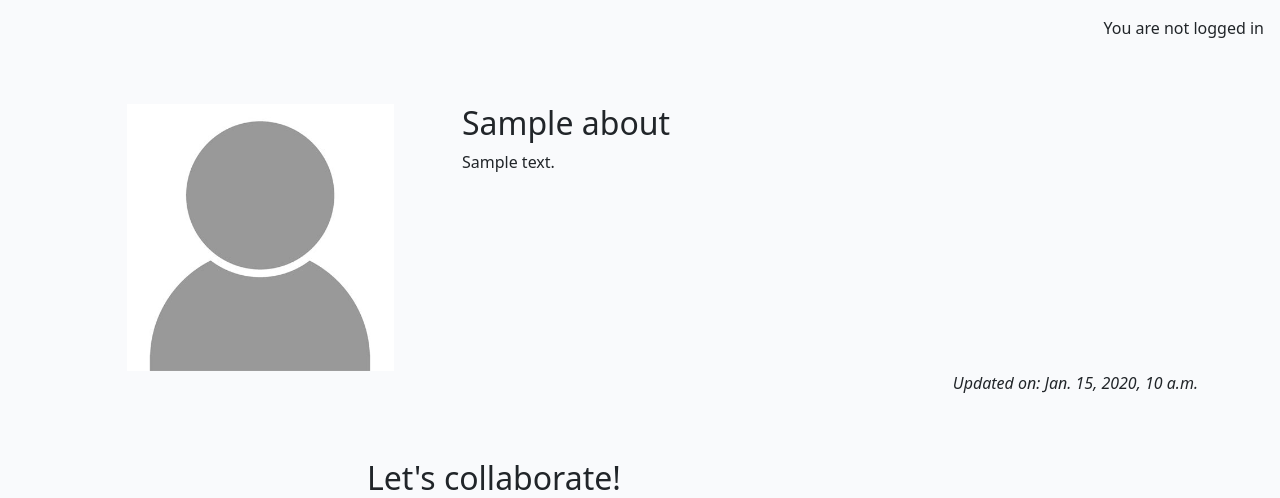
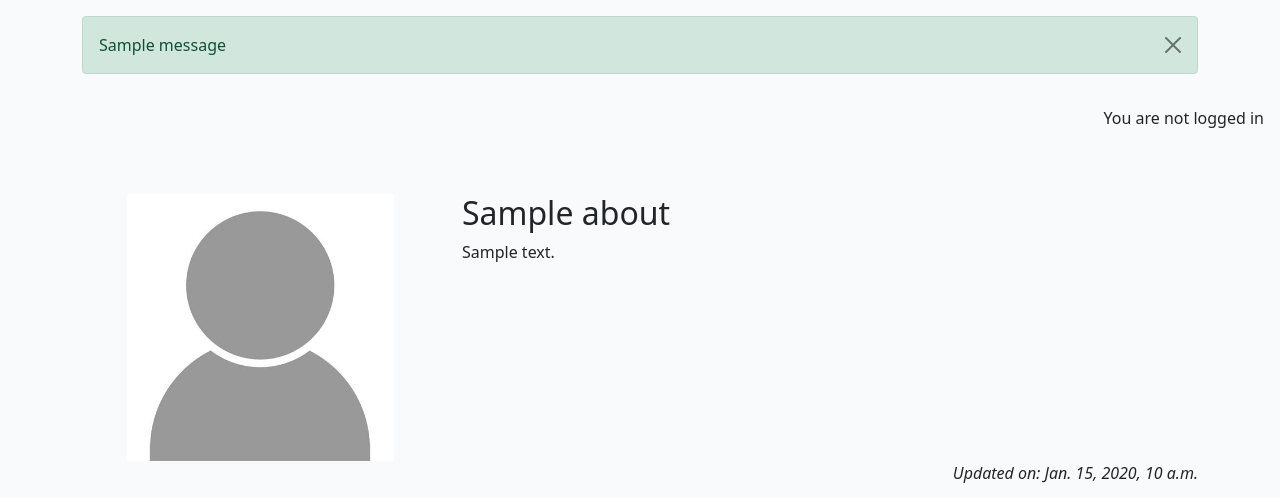
Before and after one commit to NatGok/Blog-using-django, a Django app: page /about/ in a window 1280 px wide. Shown: the part 60-558 px from the top of the page. Run offline with Django 4.2, Linux system fonts and the light colour scheme; tables that the repository leaves empty hold one stand-in row (values such as "Sample post"); one stand-in notice (Sample message) is shown; some libraries are stand-ins or nearby versions.

Commit message:
Send enquiry form to admin for review and provider message it has been sent

```diff
--- a/about/views.py
+++ b/about/views.py
@@ -1,4 +1,4 @@
-from django.shortcuts import render
+from django.shortcuts import render, redirect
 from .models import About
 from .forms import CollaborateForm
 from django.contrib import messages
@@ -7,21 +7,27 @@ from django.contrib import messages
 # Create your views here.
 
 def about_me(request):
+    """Render the About page and handle collaboration form submissions."""
+
+    about = About.objects.all().order_by('-updated_on').first()
 
     if request.method == "POST":
-        collaborate_form = CollaborateForm(data=request.POST)
+        collaborate_form = CollaborateForm(request.POST)
         if collaborate_form.is_valid():
             collaborate_form.save()
-            messages.add_message(request, messages.SUCCESS, "Collaboration request received! I endeavour to respond within 2 working days.")
-    """
-    Renders the About page
-    """
-    about = About.objects.all().order_by('-updated_on').first()
-    collaborate_form = CollaborateForm()
+            messages.success(request, "Collaboration request received! I endeavour to respond within 2 working days.")
+            # PRG pattern to avoid resubmission and ensure message shows after redirect
+            return redirect('about')
+        else:
+            messages.error(request, "Please correct the errors below.")
+    else:
+        collaborate_form = CollaborateForm()
 
     return render(
         request,
         "about/about.html",
-        {"about": about,
-         "collaborate_form": collaborate_form,},
+        {
+            "about": about,
+            "collaborate_form": collaborate_form,
+        },
     )
--- a/templates/base.html
+++ b/templates/base.html
@@ -112,6 +112,18 @@
         </div>
       </div>
     </nav>
+
+    <!-- Django Messages -->
+    <div class="container mt-3">
+      {% if messages %}
+        {% for message in messages %}
+          <div class="alert alert-{{ message.tags }} alert-dismissible fade show" role="alert">
+            {{ message }}
+            <button type="button" class="btn-close" data-bs-dismiss="alert" aria-label="Close"></button>
+          </div>
+        {% endfor %}
+      {% endif %}
+    </div>
     <!-- User Status Message (shows on all pages) -->
     {% if user.is_authenticated %}
     <div class="container">
```
